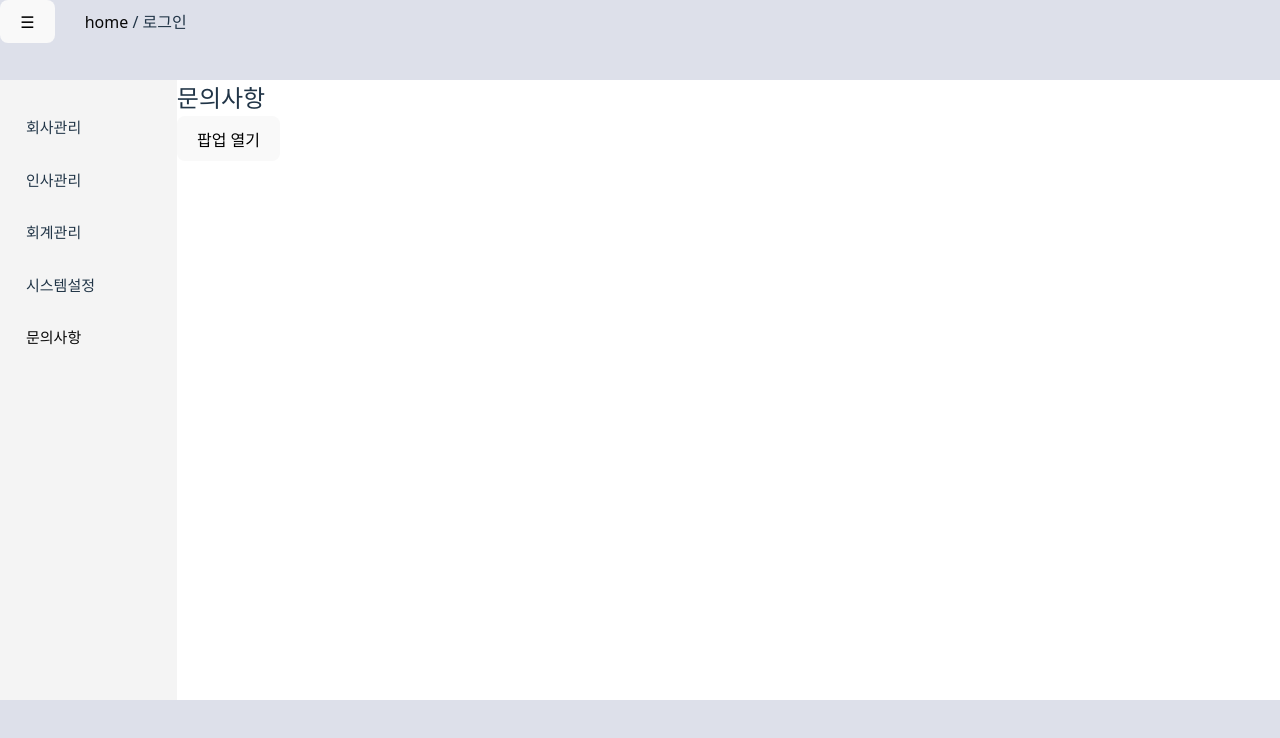
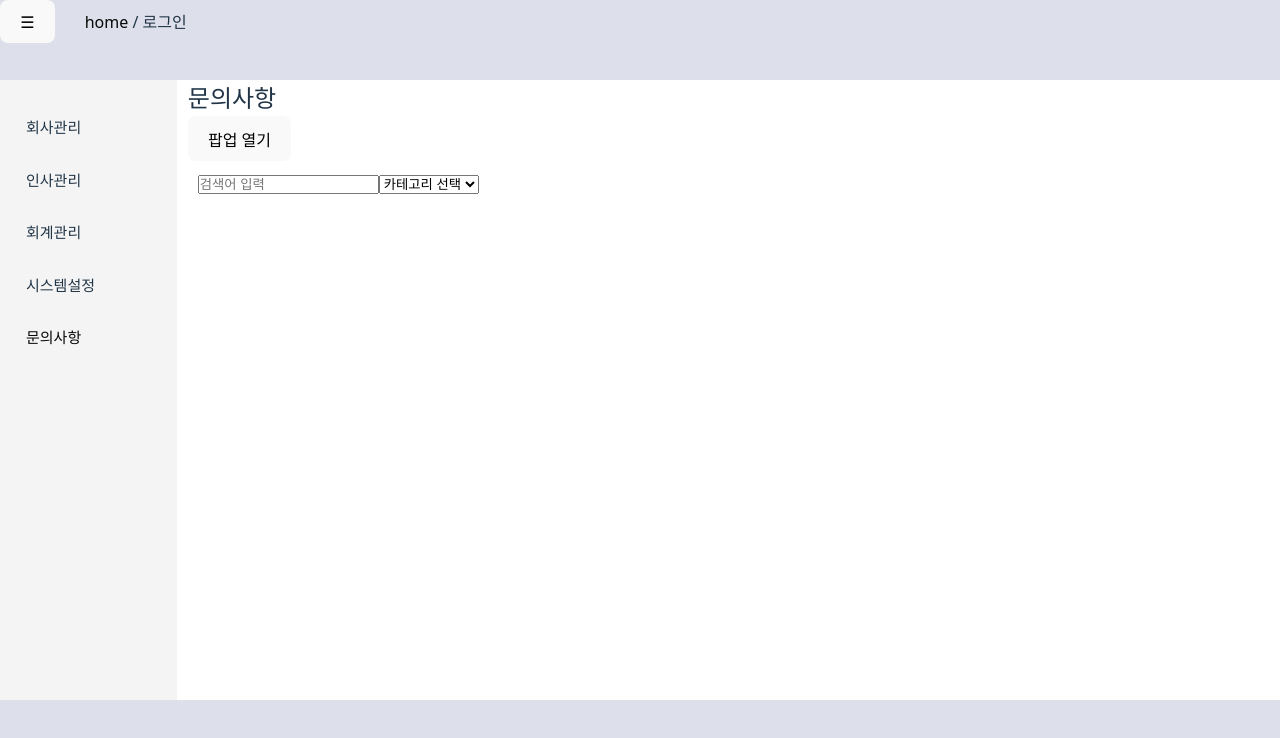
Before and after one commit to byunghaHwang/guleumsan, a React (Vite) app in the folder fronted/: page /board in a window 1280 px wide. Shown: the top 738 px of the page. Built offline with nearby package versions, Linux system fonts and the light colour scheme.

Commit message:
전체 스타일 잡음

```diff
--- a/fronted/src/App.css
+++ b/fronted/src/App.css
@@ -116,6 +116,12 @@ body {
 .main {
     min-height: calc(100vh - 180px);
     width: 100%;
+
+    .mainInner{
+        width: 98%;
+        left: 1%;
+        position: relative;
+    }
 }
 
 /* 푸터 */
--- a/fronted/src/App.jsx
+++ b/fronted/src/App.jsx
@@ -28,11 +28,14 @@ function App() {
                 <div className='body-content'>
                     <SideMenu isOpen={isSidebarOpen} />
                     <div className='main'>
-                        <Routes>
-                            <Route path="/" element={<MainPage />} />
-                            <Route path="/board" element={<Board />} />
-                            <Route path="/employee" element={<EmployeeGrid />} />
-                        </Routes>
+                        <div className='mainInner'>
+                            <Routes>
+                                <Route path="/" element={<MainPage />} />
+                                <Route path="/board" element={<Board />} />
+                                <Route path="/employee" element={<EmployeeGrid />} />
+                            </Routes>
+                        </div>
+
                     </div>
                 </div>
                 {/* 화면전환 영역 */}
--- a/fronted/src/board/board.jsx
+++ b/fronted/src/board/board.jsx
@@ -17,6 +17,26 @@ function Board() {
         <div classNames={'testSt'}>
             <button onClick={openModal}>팝업 열기</button>
         </div>
+{/* bg-white p-4 rounded shadow mb-6 flex flex-col md:flex-row gap-4 items-center */}
+        <div className="bg-white p-4 rounded shadow mb-6 flex flex-col md:flex-row gap-4 items-center">
+            <input
+                type="text"
+                placeholder="검색어 입력"
+
+
+                className="border border-gray-300 rounded px-4 py-2 w-full md:w-1/3"
+            />
+            <select
+
+
+                className="border border-gray-300 rounded px-4 py-2 w-full md:w-1/4"
+            >
+                <option value="">카테고리 선택</option>
+                <option value="tech">기술</option>
+                <option value="design">디자인</option>
+                <option value="business">비즈니스</option>
+            </select>
+        </div>
 
 
 
--- a/fronted/src/css/contents.css
+++ b/fronted/src/css/contents.css
@@ -1,7 +1,7 @@
 /* 화면 스타일 */
 
-.testSt{
+.bg-white{
     padding: 10px 10px;
     position: relative;
-    left: 20px;
+    width: 100%;
 }
```
